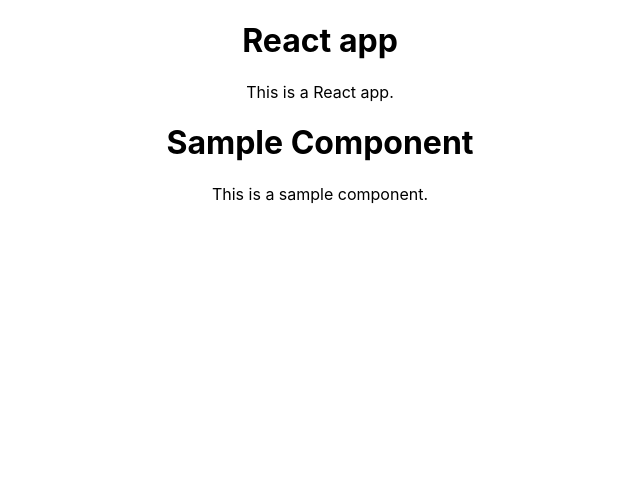
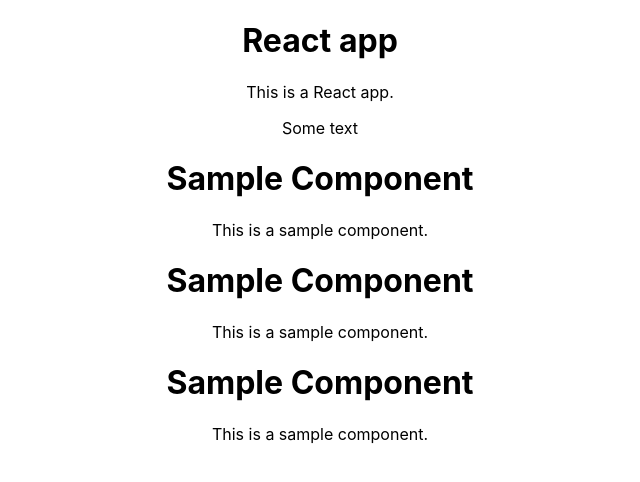
Before and after one commit to vamandeshmukh/cg-react-app-3aug-2021, a React (Create React App) app: page / in a window 1280 px wide. Shown: the top 482 px of the page, without its empty margins (320-960 px from the left). Built offline with nearby package versions, Linux system fonts and the light colour scheme.

Commit message:
Commit
Commit

```diff
--- a/src/App.js
+++ b/src/App.js
@@ -7,9 +7,12 @@
     <div className="App">
       <h1>React app</h1>
       <p>This is a React app.</p>
+      <p>Some text</p>
+      <Sample />
+      <Sample />
       <Sample />
     </div>
-  );
+      );
 }
 
 export default App;
--- a/src/Sample.js
+++ b/src/Sample.js
@@ -1,7 +1,28 @@
 import React from 'react';
 import './App.css';
 
-const Sample = () => {
+// Types of components in React
+// 1. function components
+// 2. class components
+
+// 1. example of function component
+// const Sample = () => {
+//     return (
+//         <div className="App">
+//             <h1>Sample Component</h1>
+//             <p>This is a sample component.</p>
+//         </div>
+//     );
+// }
+// export default Sample;
+
+// 2.  example of class component
+class Sample extends React.Component {
+    constructor() {
+        super();
+    }
+
+    render = () => {
         return (
             <div className="App">
                 <h1>Sample Component</h1>
@@ -9,5 +30,6 @@
             </div>
         );
     }
+}
 
 export default Sample;
```
Lines whose indentation alone changed are shown as unchanged.
